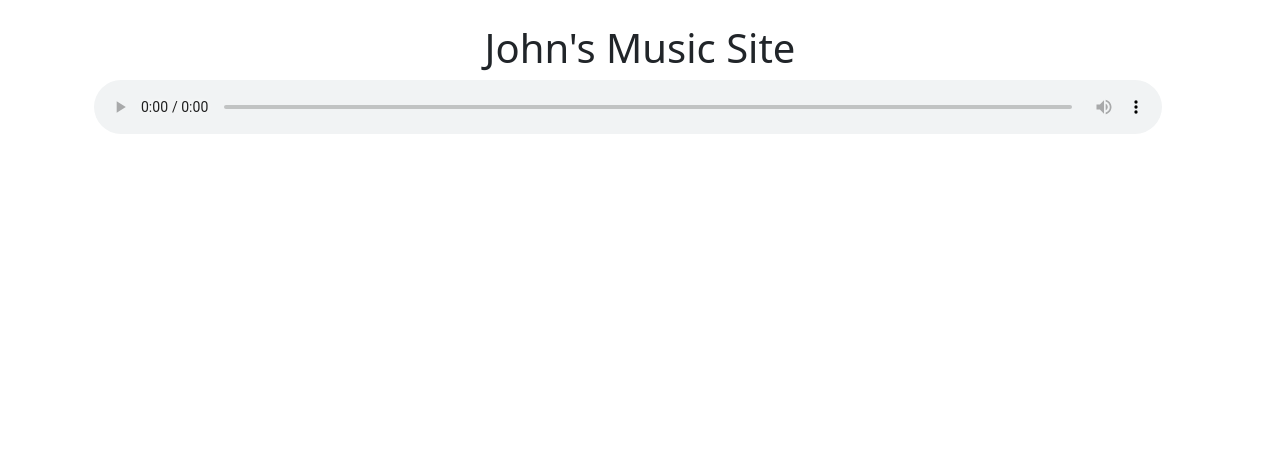
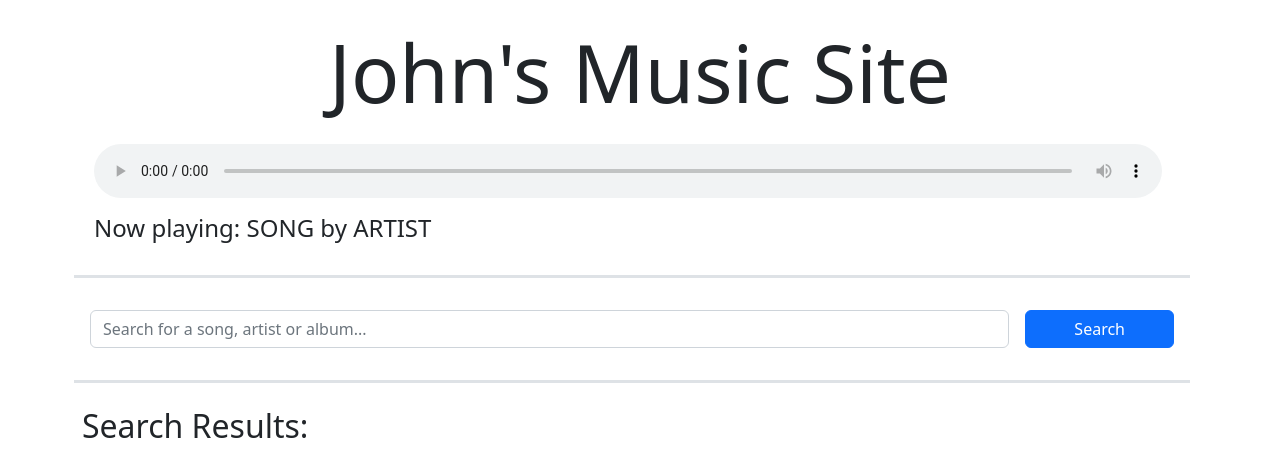
Before and after one commit to Momentum-Team-16/js-ajax-mytunes-johnhamlin, a website: page index.html in a window 1280 px wide. Drawn offline with nearby package versions, Linux system fonts and the light colour scheme.

Commit message:
Fill basic HTML layout and style with Bootstrap

```diff
--- a/index.html
+++ b/index.html
@@ -14,8 +14,8 @@
   </head>
   <body>
     <div class="container align-content-center">
-      <header class="container display-1">
-        <h1 class="text-center mt-4">John's Music Site</h1>
+      <header class="">
+        <h1 class="display-1 text-center my-4">John's Music Site</h1>
       </header>
       <section class="container row align-content-center audio-container">
         <audio
@@ -28,9 +28,22 @@
             Download audio
           </a>
         </audio>
+        <h4 class="mt-3" id="now-playing">Now playing: SONG by ARTIST</h4>
       </section>
-      <main class="container"></main>
-    </div>
+
+
+      <form id="search-form" class=" container row g-3 my-4 py-3 border-3 border-top border-bottom">
+        <div class="col">
+          <label for="search" class="visually-hidden">Search</label>
+          <input id="search" type="text" class="form-control" id="inputPassword2" placeholder="Search for a song, artist or album...">
+        </div>
+        <div class="col-auto">
+            <button  type="submit" class="btn btn-primary mb-3 px-5">Search</button>
+        </div>
+      </form>
+      <main>
+        <h2>Search Results:</h2>
+      </main>
     <script
       src="https://cdn.jsdelivr.net/npm/bootstrap@5.2.2/dist/js/bootstrap.bundle.min.js"
       integrity="sha384-OERcA2EqjJCMA+/3y+gxIOqMEjwtxJY7qPCqsdltbNJuaOe923+mo//f6V8Qbsw3"
```
